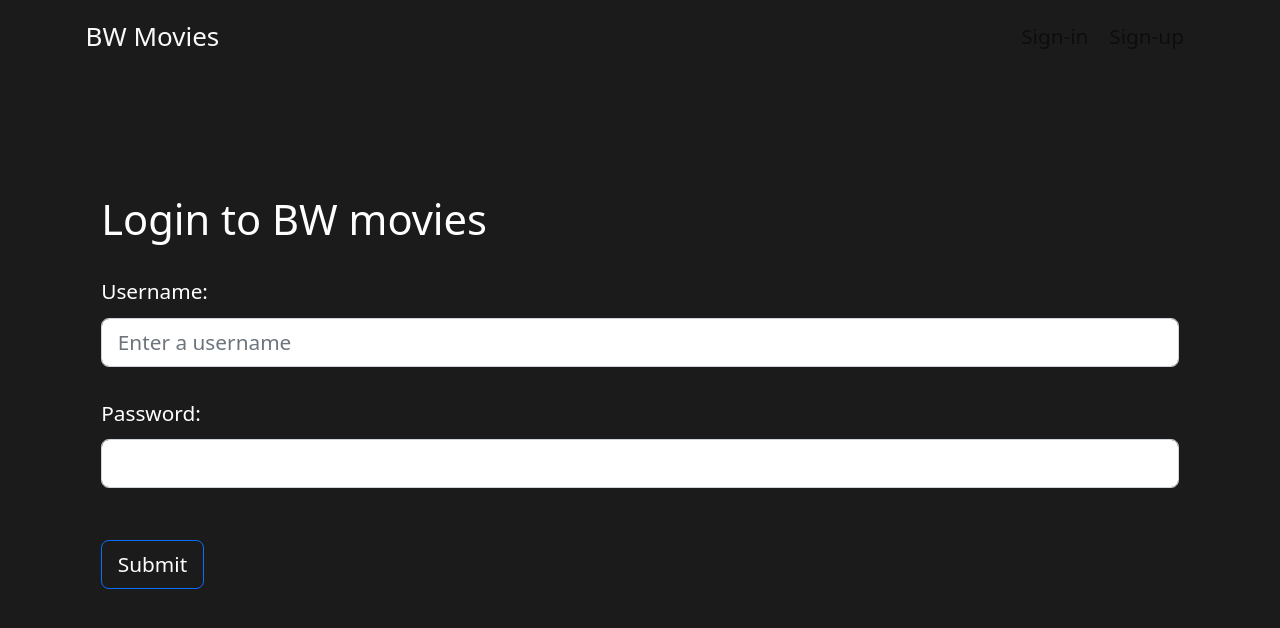
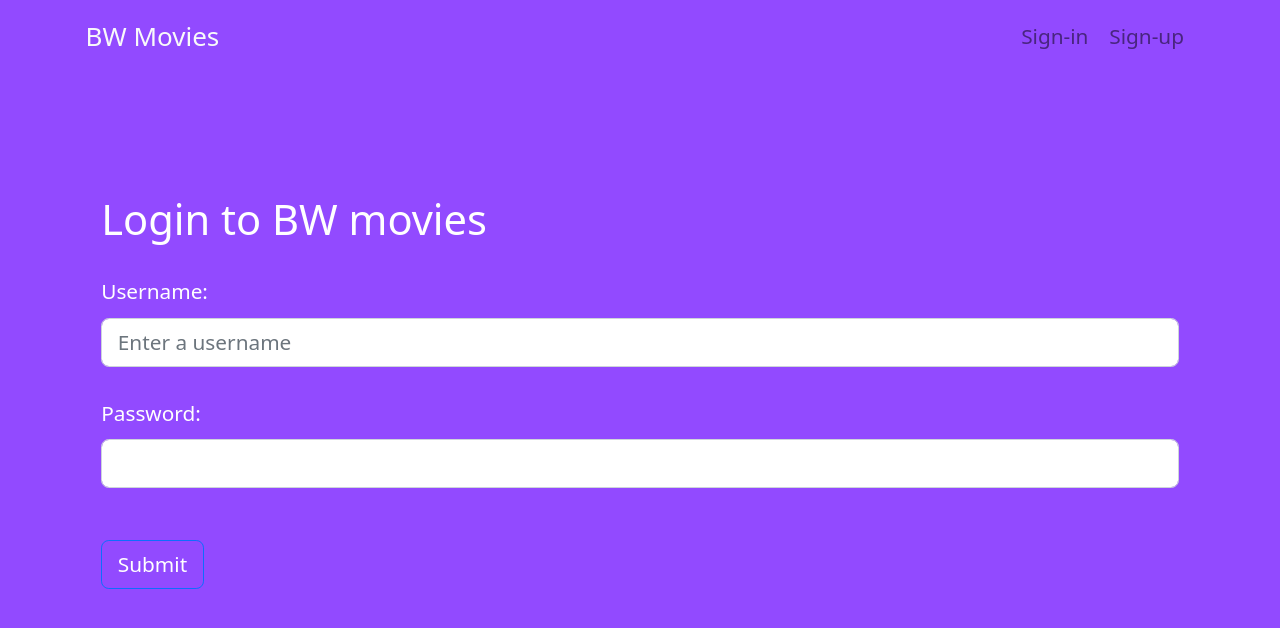
Before and after one commit to sashu-sashu/bw-movies-client, a React (Vite) app: page / in a window 1280 px wide. Shown: the top 628 px of the page. Built offline with nearby package versions, Linux system fonts and the light colour scheme.

Commit message:
styles changed

```diff
--- a/src/components/login-view/login-view.scss
+++ b/src/components/login-view/login-view.scss
@@ -1,3 +1,3 @@
-$color: #1b1b1b;
+$color: #924aff;
 $color2: #a3a3a3;
 $color3: #ffffff;
--- a/src/components/navbar/navbar.scss
+++ b/src/components/navbar/navbar.scss
@@ -1,5 +1,5 @@
 .main-nav {
-    background-color: #1b1b1b;
+    background-color: #924aff;;
     padding: 0px;
     margin-bottom: 60px;
 }
--- a/src/index.scss
+++ b/src/index.scss
@@ -1,10 +1,9 @@
 @import "~bootstrap/scss/bootstrap";
-$color: #1b1b1b;
+$color: #924aff;;
 $color2: #a3a3a3 ;
 $color3: #ffffff ;
 
 body, html{
-
     background: $color;
 }
 
```
